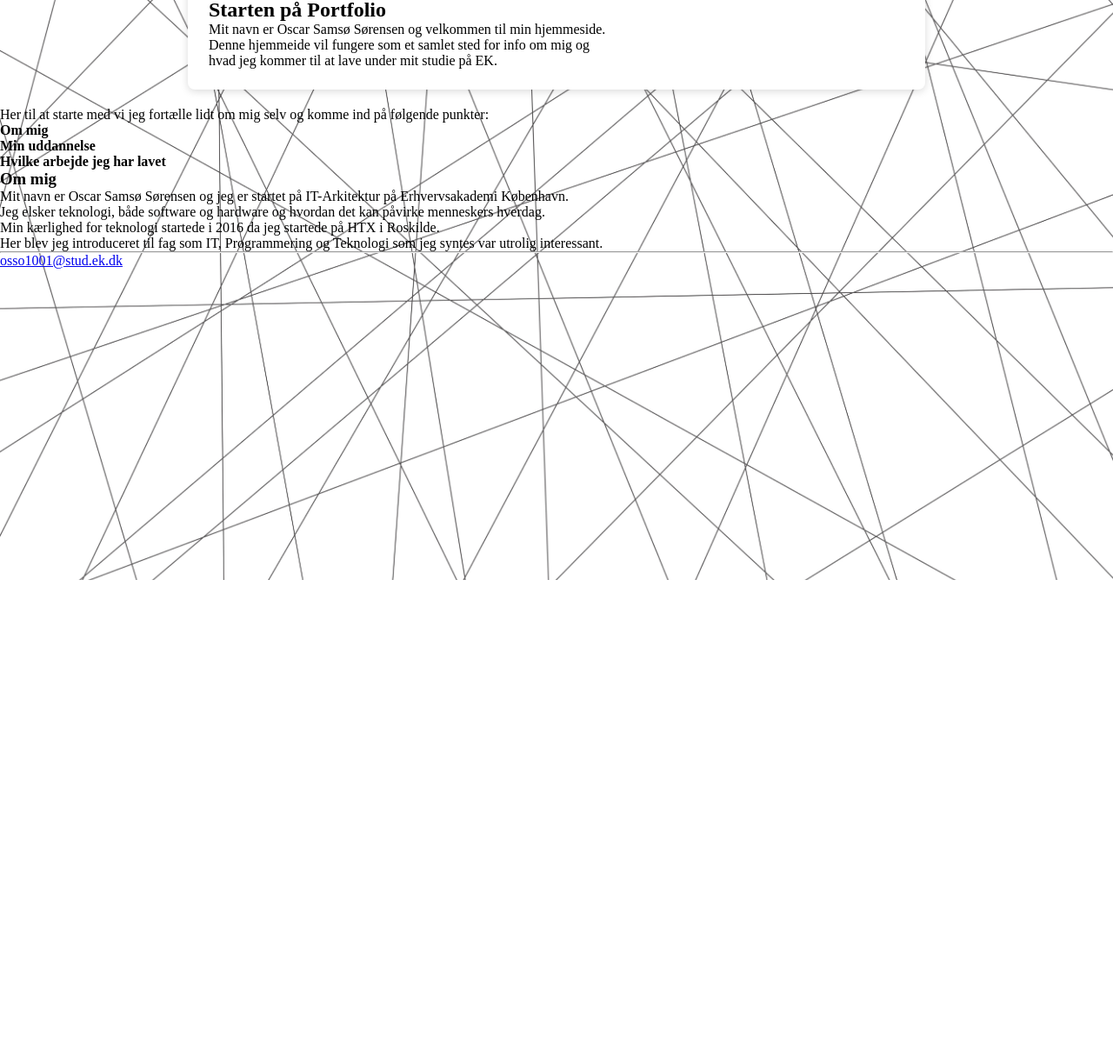
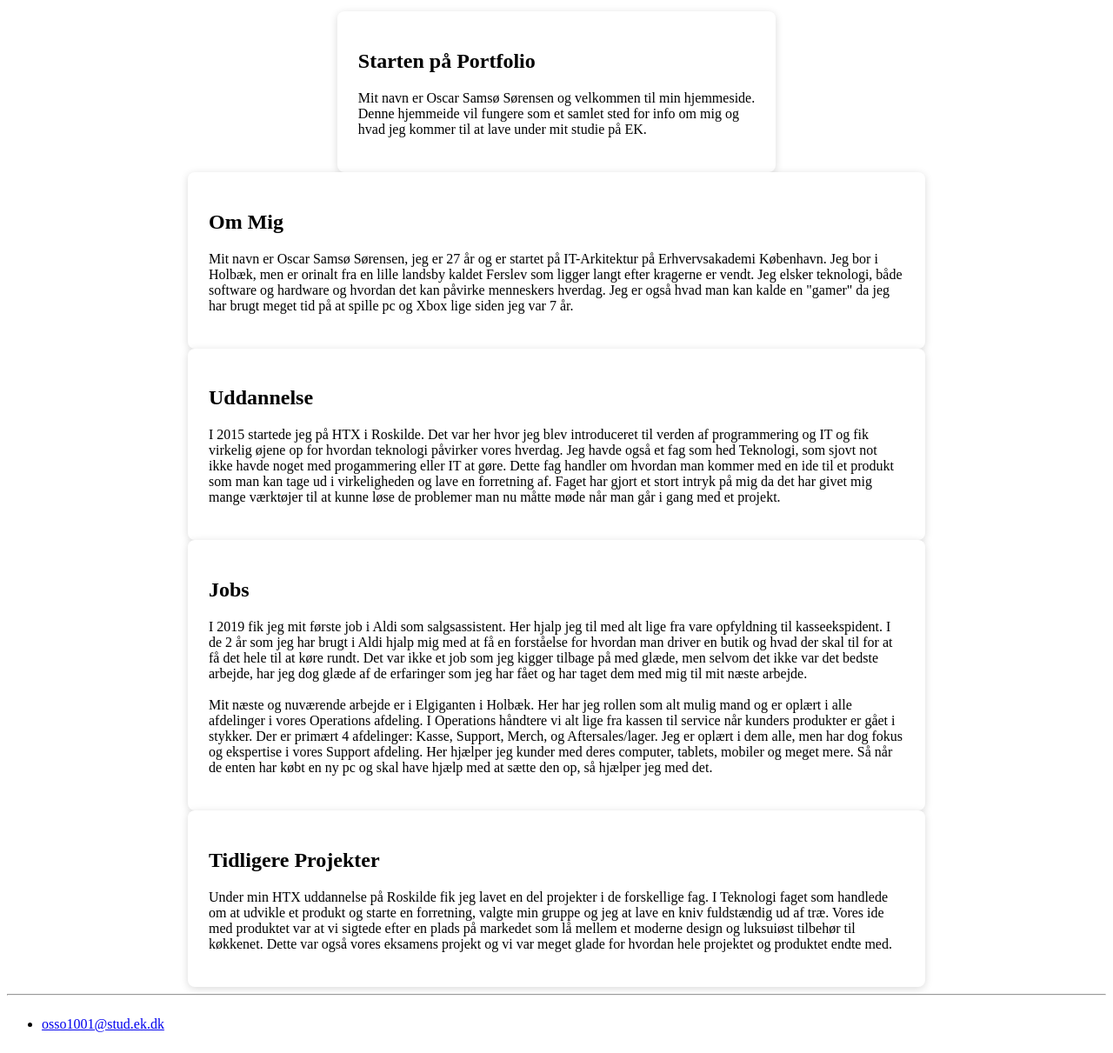
Before and after one commit to OscarSEOS/oss-portfolio, a plain HTML site: page index.html in a window 1280 px wide. Shown: the part 133-1344 px from the top of the page at 87% size. Before the commit the page ends 800 px from the top, so only its background shows below. Drawn offline with Linux system fonts and the light colour scheme.

Commit message:
Ryttet op i html og CSS

```diff
--- a/index.html
+++ b/index.html
@@ -6,13 +6,13 @@
         Portfolio OSS
     </title>
     <link rel="stylesheet" href="styles.css">
+    <meta name="viewport" content="width=device-width, initial-scale=1.0">
 </head>
 <body>
     <header>
         <h1>
-            Portfolio IT-A
+            Oscar S. Sørensen Portfolio IT-A
         </h1>
-    </header>
         <nav>
             <ul>
                 <li><a href="#">Om Mig</a></li>
@@ -21,6 +21,8 @@
                 <li><a href="#">Jobs</a></li>
             </ul>
         </nav>
+    </header>
+    <main>
     <div class="start-box">
 <h2>
     Starten på Portfolio
@@ -31,35 +33,68 @@
     hvad jeg kommer til at lave under mit studie på EK.
 </p>
 </div>
-
+    </main>
+    <section id="Om-Mig">
+        <h2>Om Mig</h2>
         <p>
-    Her til at starte med vi jeg fortælle lidt om mig selv og komme ind på følgende punkter:
-</p>
-    <ul>
-        <li><strong>Om mig</strong></li>
-        <li><strong>Min uddannelse</strong></li>
-        <li><strong>Hvilke arbejde jeg har lavet</strong></li>
-    </ul>
-
-    <section>
-    <h3>
-    Om mig
-</h3>
-<p>
-    Mit navn er Oscar Samsø Sørensen og jeg er startet på IT-Arkitektur på Erhvervsakademi København. <br />
-    Jeg elsker teknologi, både software og hardware og hvordan det kan påvirke menneskers hverdag. <br />
-    Min kærlighed for teknologi startede i 2016 da jeg startede på HTX i Roskilde. <br />
-    Her blev jeg introduceret til fag som IT, Programmering og Teknologi som jeg syntes var utrolig interessant. <br />
+            Mit navn er Oscar Samsø Sørensen, jeg er 27 år og er startet på IT-Arkitektur på Erhvervsakademi København.
+            Jeg bor i Holbæk, men er orinalt fra en lille landsby kaldet Ferslev som ligger langt efter kragerne er vendt.
+            Jeg elsker teknologi, både software og hardware og hvordan det kan påvirke menneskers hverdag.
+            Jeg er også hvad man kan kalde en "gamer" da jeg har brugt meget tid på at spille pc og Xbox lige siden jeg var 7 år.
 
         </p>
     </section>
+
+    <section id="Uddannelse">
+        <h2>Uddannelse</h2>
         <p>
+            I 2015 startede jeg på HTX i Roskilde. Det var her hvor jeg blev introduceret til verden af programmering og IT
+            og fik virkelig øjene op for hvordan teknologi påvirker vores hverdag. Jeg havde også et fag som hed Teknologi,
+            som sjovt not ikke havde noget med progammering eller IT at gøre. Dette fag handler om hvordan man kommer med
+            en ide til et produkt som man kan tage ud i virkeligheden og lave en forretning af. Faget har gjort et stort
+            intryk på mig da det har givet mig mange værktøjer til at kunne løse de problemer man nu måtte møde når man
+            går i gang med et projekt.
 
         </p>
 
+    </section>
+    <section id="Jobs">
+        <h2>Jobs</h2>
+        <p>
+            I 2019 fik jeg mit første job i Aldi som salgsassistent. Her hjalp jeg til med alt lige fra vare opfyldning
+            til kasseekspident. I de 2 år som jeg har brugt i Aldi hjalp mig med at få en forståelse for hvordan man driver
+            en butik og hvad der skal til for at få det hele til at køre rundt. Det var ikke et job som jeg kigger tilbage på
+            med glæde, men selvom det ikke var det bedste arbejde, har jeg dog glæde af de erfaringer som jeg har fået og
+            har taget dem med mig til mit næste arbejde.
+            <br />
+            <br/>
+            Mit næste og nuværende arbejde er i Elgiganten i Holbæk. Her har jeg rollen som alt mulig mand og er oplært i alle
+            afdelinger i vores Operations afdeling. I Operations håndtere vi alt lige fra kassen til service når kunders produkter
+            er gået i stykker. Der er primært 4 afdelinger: Kasse, Support, Merch, og Aftersales/lager. Jeg er oplært i dem alle,
+            men har dog fokus og ekspertise i vores Support afdeling. Her hjælper jeg kunder med deres computer, tablets, mobiler
+            og meget mere. Så når de enten har købt en ny pc og skal have hjælp med at sætte den op, så hjælper jeg med det.
+
+
+        </p>
+    </section>
+
+    <section id="Projekter">
+        <h2>Tidligere Projekter</h2>
+        <p>
+            Under min HTX uddannelse på Roskilde fik jeg lavet en del projekter i de forskellige fag. I Teknologi faget som
+            handlede om at udvikle et produkt og starte en forretning, valgte min gruppe og jeg at lave en kniv fuldstændig
+            ud af træ. Vores ide med produktet var at vi sigtede efter en plads på markedet som lå mellem et moderne design
+            og luksuiøst tilbehør til køkkenet. Dette var også vores eksamens projekt og vi var meget glade for hvordan
+            hele projektet og produktet endte med.
+
+        </p>
+    </section>
+
+
+
 <hr>
 <footer>
-    <div class="container">
+    <div class="footer-container">
         <ul class="email-links">
             <li>
                 <a class="email" href="mailto:osso1001@stud.ek.dk">osso1001@stud.ek.dk</a>
--- a/styles.css
+++ b/styles.css
@@ -1,20 +1,21 @@
-*{
+/*{
     margin: 0;
     padding: 0;
-}
-body{
+}*/
+/*body{
     min-height: 100vh;
     background-image: url(Pattern_baggrund_black.jpg);
     background-size: cover;
     background-repeat: no-repeat;
     background-position: center;
 }
+*/
+
 nav{
     background-color: white;
-    box-shadow: 3px 3px 5px rgba(0,0,0,1.1);
+    /*box-shadow: 3px 3px 5px rgba(0,0,0,1.1);*/
 }
 nav ul{
-    width: 100%;
     list-style: none;
     display: flex;
     justify-content: flex-end;
@@ -23,6 +24,7 @@ nav ul{
 nav li{
     height: 50px;
 }
+/* Style af nav*/
 nav a{
     height: 100%;
     padding: 0 30px;
@@ -36,10 +38,74 @@ nav a:hover{
 }
 
 .start-box{
+    width: fit-content;
     background-color: #ffffff;
     padding: 24px;
     border-radius: 8px;
     box-shadow: 0 2px 10px rgba(0, 0, 0, 0.15);
     max-width: 800px;
-    margin: 20px auto;
+    margin: auto;
 }
+/*
+#Om-Mig{
+    width: fit-content;
+    background-color: #ffffff;
+    padding: 24px;
+    border-radius: 8px;
+    box-shadow: 0 2px 10px rgba(0, 0, 0, 0.15);
+    max-width: 800px;
+    margin: 200px;
+
+}
+
+#Uddannelse{
+    width: fit-content;
+    background-color: #ffffff;
+    padding: 24px;
+    border-radius: 8px;
+    box-shadow: 0 2px 10px rgba(0, 0, 0, 0.15);
+    max-width: 800px;
+    margin: 0;
+}
+
+#Jobs{
+    width: fit-content;
+    background-color: #ffffff;
+    padding: 24px;
+    border-radius: 8px;
+    box-shadow: 0 2px 10px rgba(0, 0, 0, 0.15);
+    max-width: 800px;
+    margin: auto;
+}
+
+#Projekter{
+    width: fit-content;
+    background-color: #ffffff;
+    padding: 24px;
+    border-radius: 8px;
+    box-shadow: 0 2px 10px rgba(0, 0, 0, 0.15);
+    max-width: 800px;
+    margin: 0;
+}
+*/
+
+section{
+    width: fit-content;
+    background-color: #ffffff;
+    padding: 24px;
+    border-radius: 8px;
+    box-shadow: 0 2px 10px rgba(0, 0, 0, 0.15);
+    max-width: 800px;
+    margin: auto;
+
+}
+
+@media (max-width: 720px){
+
+}
+
+
+.footer-container{
+    display: flex;
+    align-items: center;
+}
```
Lines whose indentation alone changed are shown as unchanged.
